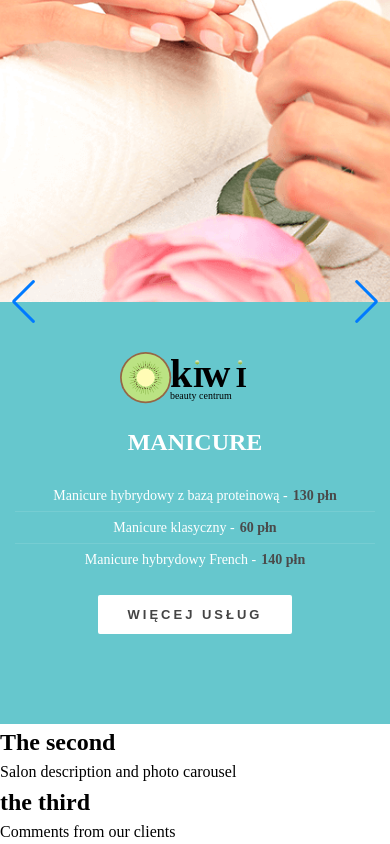
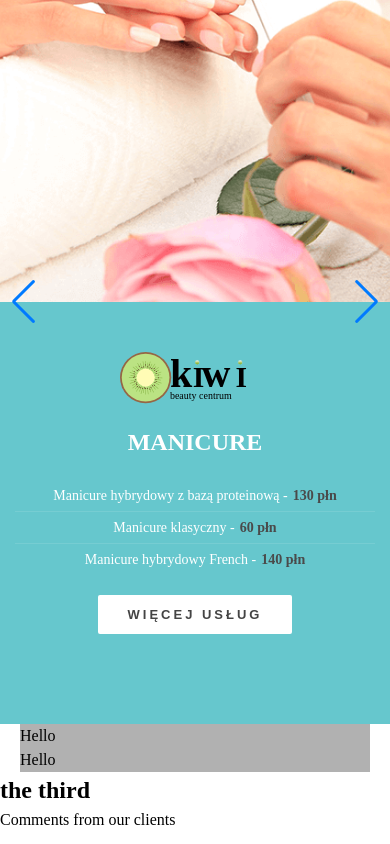
Before and after one commit to vomarchuk/kiwi-beauty-center, a React (Create React App) app: page / in a window 390 px wide. Shown: the part 964-1808 px from the top of the page. Built offline with nearby package versions, Linux system fonts and the light colour scheme.

Commit message:
finished swiper (mobile breakpoint)

```diff
--- a/src/components/Container/Container.module.scss
+++ b/src/components/Container/Container.module.scss
@@ -1,7 +1,7 @@
-// .container {
-//   width: 100%;
-//   margin-left: auto;
-//   margin-right: auto;
-//   // padding-left: 20px;
-//   // padding-right: 20px;
-// }
+.container {
+  width: 100%;
+  margin-left: auto;
+  margin-right: auto;
+  padding-left: 20px;
+  padding-right: 20px;
+}
--- /dev/null
+++ b/src/components/Main/GalleryCarousel/GalleryCarousel.jsx
@@ -0,0 +1,10 @@
+import s from "./GalleryCarousel.module.scss";
+const GalleryCarousel = () => {
+  return (
+    <div className={s.galleryCarousel}>
+      <div>Hello</div>
+      <div>Hello</div>
+    </div>
+  );
+};
+export default GalleryCarousel;
--- /dev/null
+++ b/src/components/Main/GalleryCarousel/GalleryCarousel.module.scss
@@ -0,0 +1,3 @@
+.galleryCarousel {
+  background-color: rgba(#3d3c3c, 0.4);
+}
--- /dev/null
+++ b/src/components/Main/GalleryCarousel/index.jsx
@@ -0,0 +1 @@
+export { default } from "./GalleryCarousel";
--- a/src/components/Main/Main.jsx
+++ b/src/components/Main/Main.jsx
@@ -1,4 +1,6 @@
 import CarouselService from "./CarouselService";
+import GalleryCarousel from "./GalleryCarousel";
+import Container from "../Container";
 import s from "./Main.module.scss";
 
 const Main = () => {
@@ -8,8 +10,9 @@ const Main = () => {
         <CarouselService />
       </section>
       <section className={s.salon}>
-        <h2>The second</h2>
-        <p>Salon description and photo carousel</p>
+        <Container>
+          <GalleryCarousel />
+        </Container>
       </section>
       <section className={s.comments}>
         <h2>the third</h2>
```
